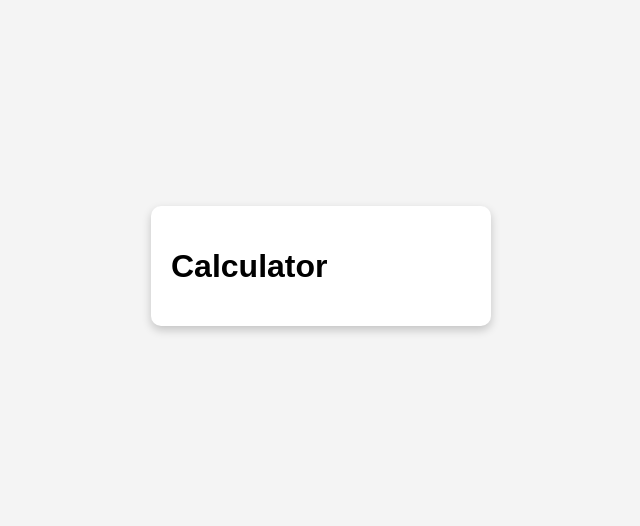
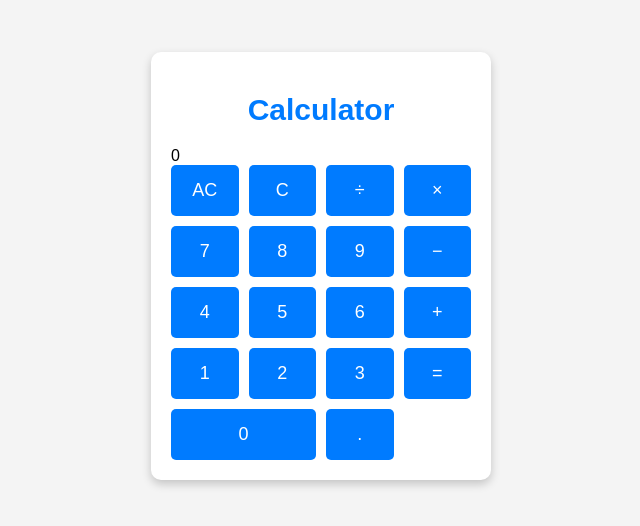
Before and after one commit to Uvlazhnitel/React-Calculator-, a React (Create React App) app: page / in a window 1280 px wide. Shown: the part 134-660 px from the top of the page, without its empty margins (319-959 px from the left). Built offline with nearby package versions, Linux system fonts and the light colour scheme.

Commit message:
Refactor CSS and update calculator functionality

```diff
--- a/src/App.css
+++ b/src/App.css
@@ -6,6 +6,12 @@ body {
     justify-content: center;
     align-items: center;
     height: 100vh;
+}
+
+.title{
+    text-align: center;
+    font-size: 30px;
+    color: #007bff;
 }
 
 .calculator {
--- a/src/App.js
+++ b/src/App.js
@@ -5,10 +5,60 @@ function App() {
   const [input, setInput] = useState('');
   const [result, setResult] = useState(null);
 
+  const handleInput = (value) => {
+    setInput(input + value);
+  };
+
+  const clearInput = () => {
+    setInput('');
+    setResult('');
+  };
+
+  const deleteLast = () => {
+    setInput(input.slice(0, -1));
+  };
+
+  const calculate = () => {
+    try {
+      const evalResult = eval(input);
+      setResult(evalResult);
+    } catch (error) {
+      setResult('error')
+    }
+  };
+
 
   return (
-    <div className='calculator '>
-      <h1>Calculator</h1>
+    <div className='calculator'>
+      <h1 className='title'>Calculator</h1>
+      <div className='calculator__container'>
+        <div className = 'calculator_input'>{input || 0 }</div>
+        <div className='calculator_result'>{result}</div>
+        <div className="buttons">
+                <button onClick={clearInput}>AC</button>
+                <button onClick={deleteLast}>C</button>
+                <button onClick={() => handleInput('/')}>÷</button>
+                <button onClick={() => handleInput('*')}>×</button>
+
+                <button onClick={() => handleInput('7')}>7</button>
+                <button onClick={() => handleInput('8')}>8</button>
+                <button onClick={() => handleInput('9')}>9</button>
+                <button onClick={() => handleInput('-')}>−</button>
+
+                <button onClick={() => handleInput('4')}>4</button>
+                <button onClick={() => handleInput('5')}>5</button>
+                <button onClick={() => handleInput('6')}>6</button>
+                <button onClick={() => handleInput('+')}>+</button>
+
+                <button onClick={() => handleInput('1')}>1</button>
+                <button onClick={() => handleInput('2')}>2</button>
+                <button onClick={() => handleInput('3')}>3</button>
+                <button onClick={calculate}>=</button>
+
+                <button onClick={() => handleInput('0')} className="zero">0</button>
+                <button onClick={() => handleInput('.')}>.</button>
+            </div>
+      </div>
     </div>
   );
 }
```
